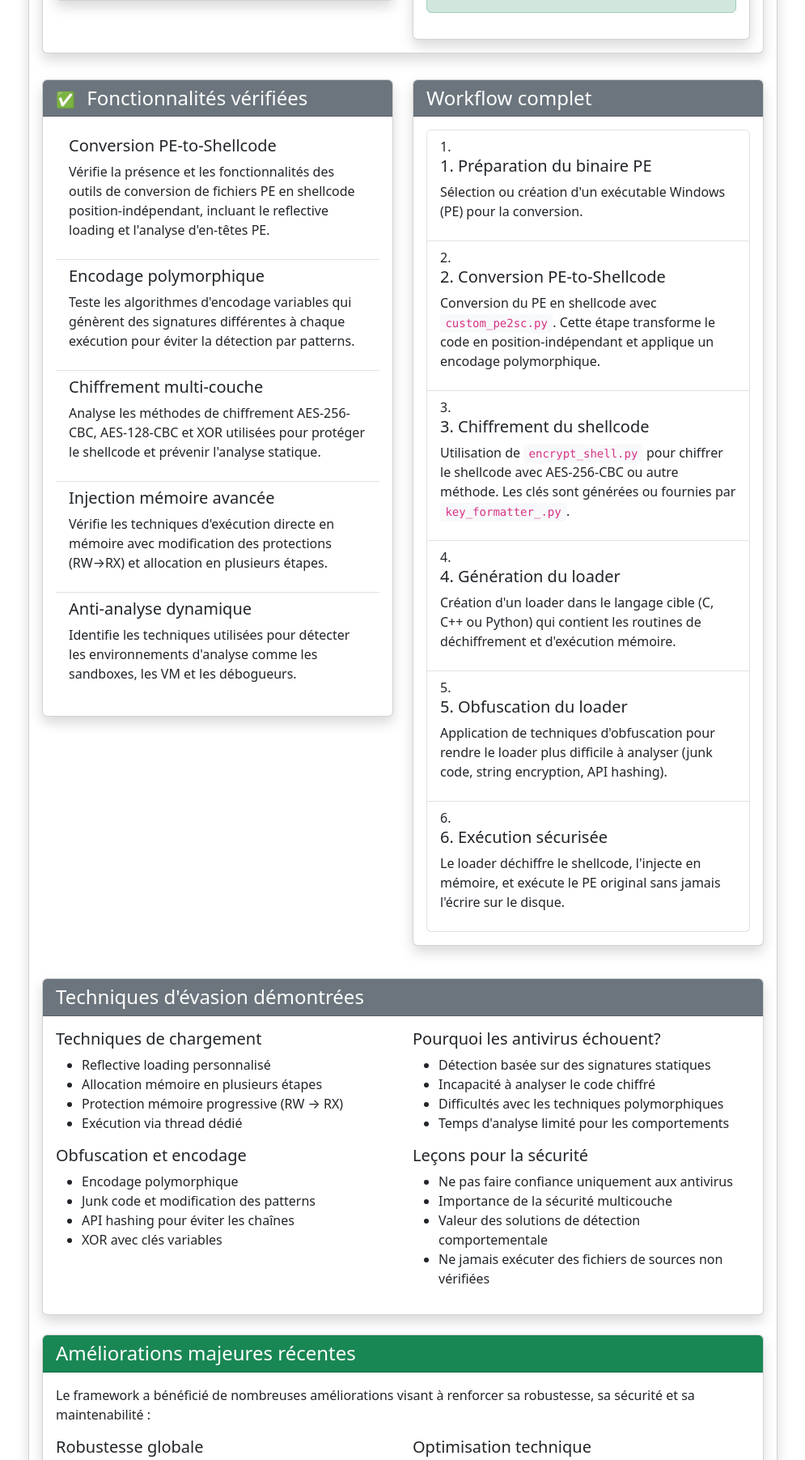
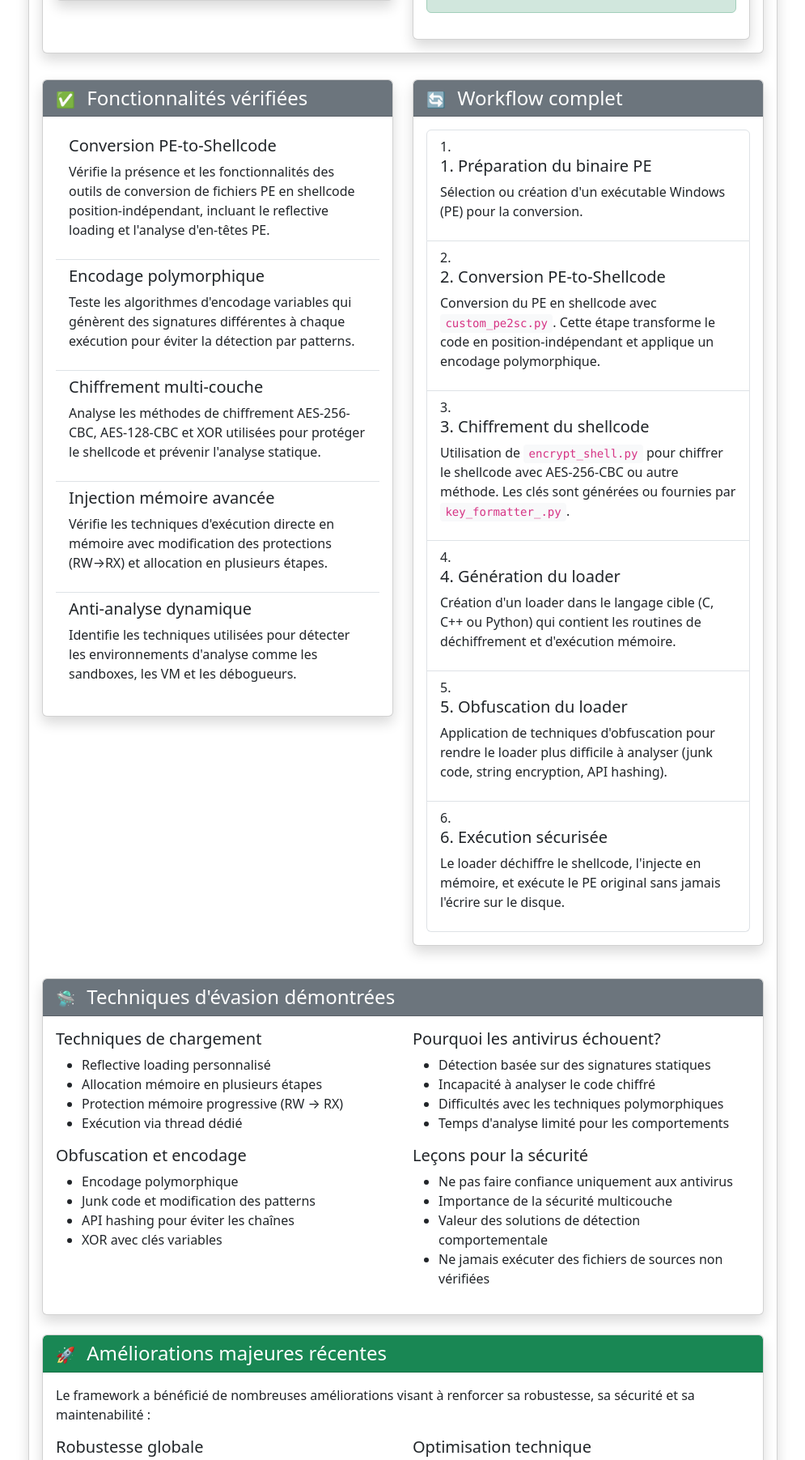
Before and after one commit to CobaltStrike31/workplan, a Flask app: page /documentation in a window 1280 px wide. Shown: the part 1905-3708 px from the top of the page at 81% size, without its empty margins (142-1137 px from the left). Run offline with Flask 3, Linux system fonts and the light colour scheme.

Commit message:
Enhance the look of documentation page headers for better user experience
Adds icons to documentation.html headers to improve visual appeal.

Replit-Commit-Author: Agent
Replit-Commit-Session-Id: 839e7239-5781-48b9-9d7e-fd2de7412727
Replit-Commit-Screenshot-Url: https://storage.googleapis.com/screenshot-production-us-central1/7257cb5d-1960-4347-8a31-1082abc95279/52ca1704-aef3-43e6-94ba-bb65fc98b424.jpg

```diff
--- a/templates/documentation.html
+++ b/templates/documentation.html
@@ -221,7 +221,7 @@
                             <div class="col-md-6">
                                 <div class="card mb-4">
                                     <div class="card-header bg-secondary text-white">
-                                        <h4 class="mb-0">Workflow complet</h4>
+                                        <h4 class="mb-0"><span style="font-size: 1.2rem; margin-right: 0.5rem;">🔄</span> Workflow complet</h4>
                                     </div>
                                     <div class="card-body">
                                         <ol class="list-group list-group-numbered">
@@ -257,7 +257,7 @@
 
                         <div class="card mt-3">
                             <div class="card-header bg-secondary text-white">
-                                <h4 class="mb-0">Techniques d'évasion démontrées</h4>
+                                <h4 class="mb-0"><span style="font-size: 1.2rem; margin-right: 0.5rem;">🛸</span> Techniques d'évasion démontrées</h4>
                             </div>
                             <div class="card-body">
                                 <div class="row">
@@ -302,7 +302,7 @@
 
                         <div class="card mt-4 mb-4">
                             <div class="card-header bg-success text-white">
-                                <h4 class="mb-0">Améliorations majeures récentes</h4>
+                                <h4 class="mb-0"><span style="font-size: 1.2rem; margin-right: 0.5rem;">🚀</span> Améliorations majeures récentes</h4>
                             </div>
                             <div class="card-body">
                                 <p>Le framework a bénéficié de nombreuses améliorations visant à renforcer sa robustesse, sa sécurité et sa maintenabilité :</p>
@@ -353,7 +353,7 @@
 
                         <div class="card mt-4 mb-4">
                             <div class="card-header bg-info text-white">
-                                <h4 class="mb-0">Journal des mises à jour</h4>
+                                <h4 class="mb-0"><span style="font-size: 1.2rem; margin-right: 0.5rem;">📝</span> Journal des mises à jour</h4>
                             </div>
                             <div class="card-body">
                                 <!-- Filtres de recherche -->
```
